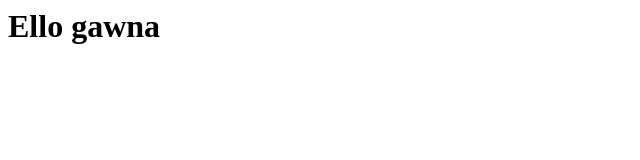
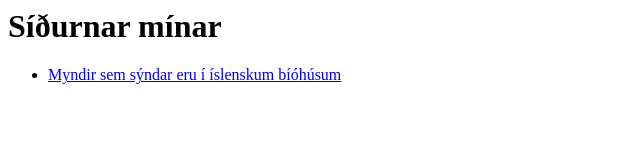
Before and after one commit to helgifr/helgifr.github.io, a plain HTML site: page index.html in a window 1280 px wide. Shown: the whole page, without its empty margins (0-640 px from the left). Drawn offline with Linux system fonts and the light colour scheme.

Commit message:
Update index.html

```diff
--- a/index.html
+++ b/index.html
@@ -1 +1,6 @@
-<h1>Ello gawna</h1>
+<h1>Síðurnar mínar</h1>
+<ul>
+  <li>
+    <a href="./biomyndir">Myndir sem sýndar eru í íslenskum bíóhúsum</a>
+  </li>
+</ul>
```
